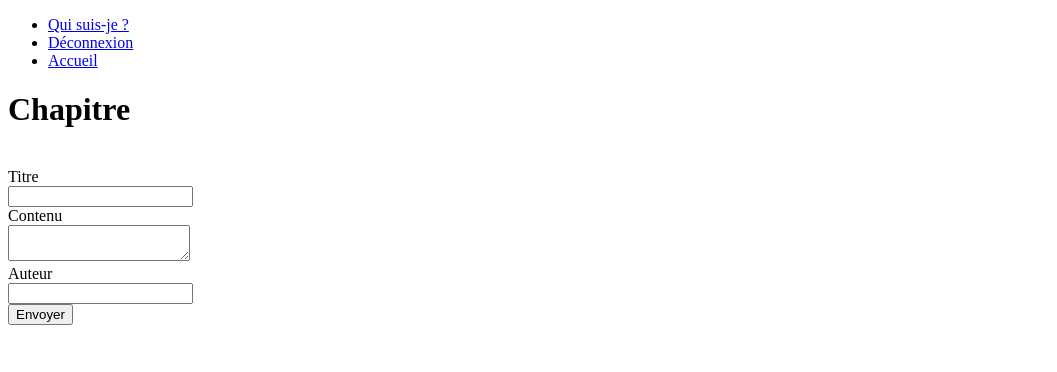
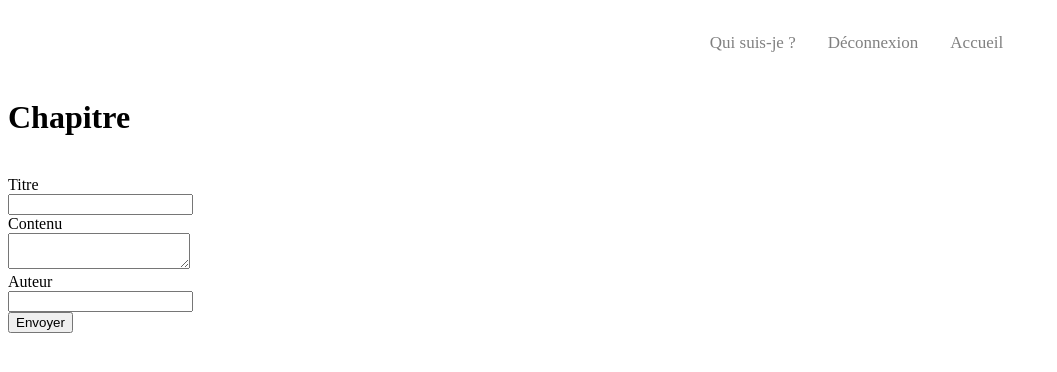
Before and after one commit to HugoDeltour/Projet4-OC, a PHP site: template templates/ajout_chapitre.php in a window 1280 px wide. Shown: the top 372 px of the page, without its empty margins (0-1057 px from the left). Run offline with PHP 8.4, Linux system fonts and the light colour scheme; the template is opened without the code that fills it, so the values that code supplies are empty; some libraries are stand-ins or nearby versions.

Commit message:
Correction de bug et ajout du css

```diff
--- /dev/null
+++ b/public/css/styles.css
@@ -0,0 +1,20 @@
+.barrenavigation a {
+    float: left;
+    display: block;
+    color: grey;
+    text-align: center;
+    padding: 25px 16px 0px 16px;
+    text-decoration: none;
+    font-size: 17px;
+    height: 32px;
+}
+
+.barrenavigation {
+    margin-left: 40%;
+    list-style-type: none;
+    display: flex;
+    justify-content: flex-end;
+    margin-right: 20%;
+    margin-top: 0px;
+    height: 70px;
+}
--- a/src/controller/frontController.php
+++ b/src/controller/frontController.php
@@ -98,7 +98,7 @@ class frontController extends Controller{
       if($result && $result['isPasswordOK']){
         $this->session->set('connexion','Bienvenue');
         $this->session->set('id',$result['result']['id']);
-        $this->session->set('role',$result['result']['Nom_Role']);
+        $this->session->set('role',$result['result']['nom_role']);
         $this->session->set('pseudo',$post->get('pseudo'));
         header('Location:../public/index.php');
       }
--- a/templates/administration.php
+++ b/templates/administration.php
@@ -15,5 +15,4 @@ require('menu.php');
 <div id="administration">
   <a href="./index.php?route=ajoutChapitre">Ajout chapitre</a></br>
   <a href="./index.php?route=commentairesSignales">Commentaires signalés</a></br>
-  <a href="./index.php?route=utilisateurSite">Utilisateur</a></br>
 </diV>
--- a/templates/base.php
+++ b/templates/base.php
@@ -2,6 +2,7 @@
 <html lang=fr>
   <head>
     <meta charset="utf-8"/>
+    <link rel="stylesheet" href="../public/css/styles.css" />
     <script src="../config/tinyMCE/tinymce/js/tinymce/tinymce.min.js" type="text/javascript"></script>
     <script src="../public/js/Tiny-MCE.js" type="text/javascript"></script>
     <title><?=$title?></title>
--- a/templates/menu.php
+++ b/templates/menu.php
@@ -1,7 +1,6 @@
 <div id="menu">
     <nav>
-        <ul>
-
+        <ul class="barrenavigation">
             <li><a href="./index.php?route=auteur">Qui suis-je ?</a></li>
             <?php if($this->session->get('pseudo')){
               ?>
```
Lines whose indentation alone changed are shown as unchanged.
